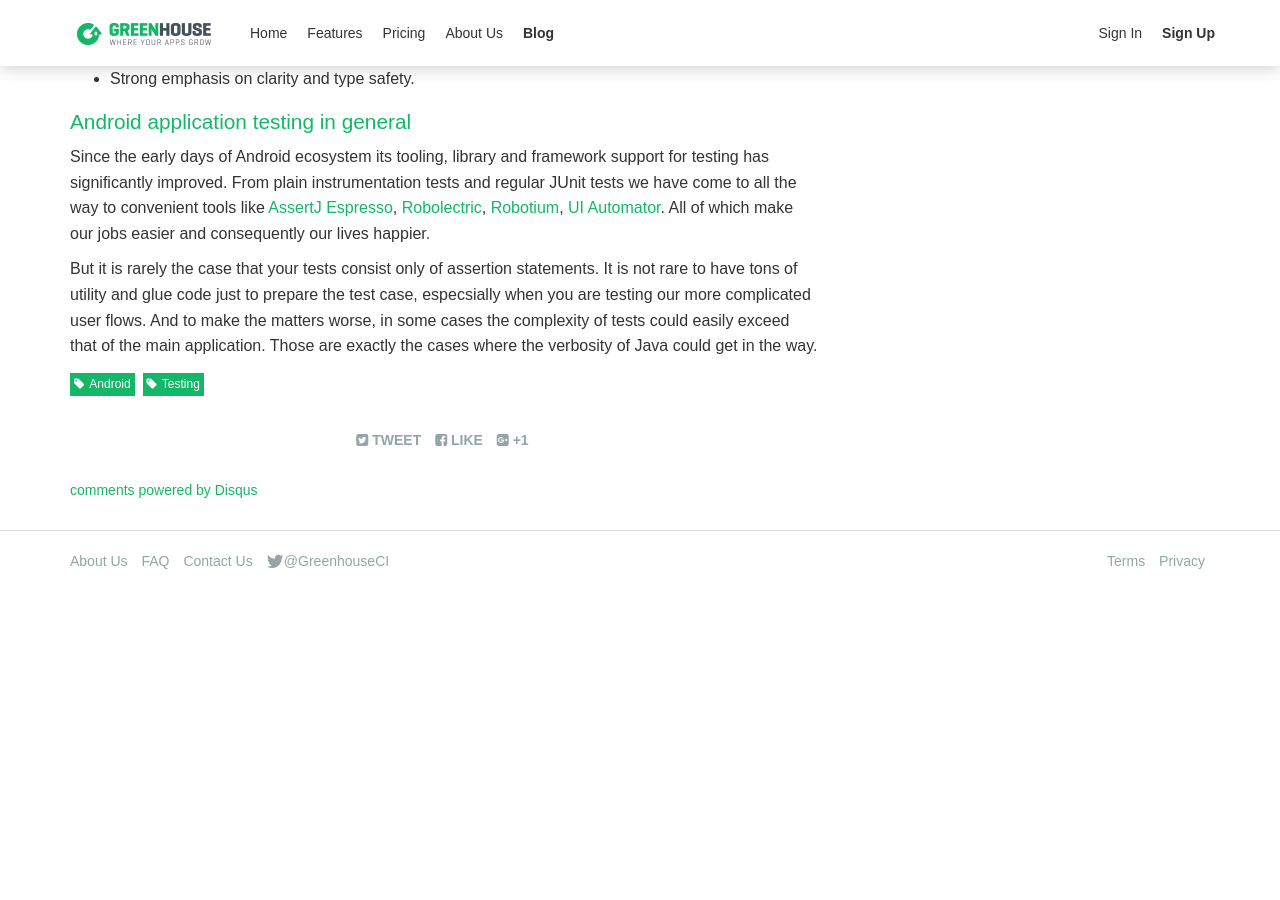
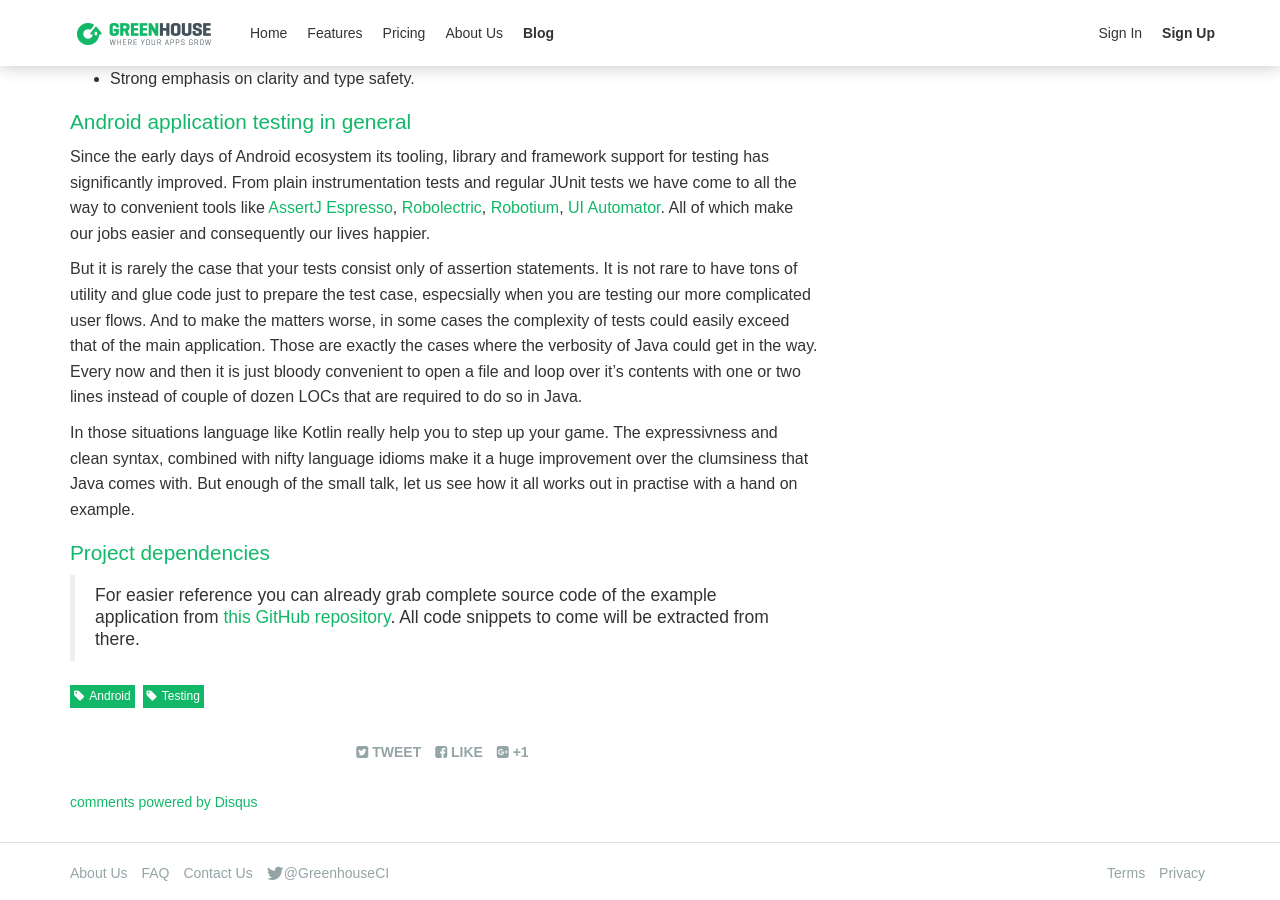
Before and after one commit to GreenhouseCI/blog.greenhouseci.com, a Jekyll site: the page built from _posts/2016-05-05-android-testing-with-kotlin.md, in a window 1280 px wide and 900 px high, scrolled down 678 px. Built offline with Jekyll 4.4.1, drawn with Linux system fonts in a browser that asks for light colours; nearby versions of some CDN libraries; comment, search, counter and statistics services are not loaded; before the commit the page ends 1279 px from its top, so only the background shows below that.

Commit message:
Minor progress on android-testing-with-kotlin blog post

```diff
--- a/_posts/2016-05-05-android-testing-with-kotlin.md
+++ b/_posts/2016-05-05-android-testing-with-kotlin.md
@@ -52,11 +52,24 @@ JUnit tests we have come to all the way to convenient tools like
 [UI Automator](https://google.github.io/android-testing-support-library/docs/uiautomator/index.html).
 All of which make our jobs easier and consequently our lives happier.
 
-But it is rarely the case that your tests consist only of assertion statements. It is not rare to have
-tons of utility and glue code just to prepare the test case, especsially when you are
-testing our more complicated user flows. And to make the matters worse, in some cases the complexity of
-tests could easily exceed that of the main application. Those are exactly the cases where the verbosity
-of Java could get in the way.
+But it is rarely the case that your tests consist only of assertion statements. It is not
+rare to have tons of utility and glue code just to prepare the test case, especsially when you
+are testing our more complicated user flows. And to make the matters worse, in some cases the
+complexity of tests could easily exceed that of the main application. Those are exactly the
+cases where the verbosity of Java could get in the way. Every now and then it is just bloody
+convenient to open a file and loop over it's contents with one or two lines instead of
+couple of dozen LOCs that are required to do so in Java.
+
+In those situations language like Kotlin really help you to step up your game. The
+expressivness and clean syntax, combined with nifty language idioms make it a huge
+improvement over the clumsiness that Java comes with. But enough of the small talk,
+let us see how it all works out in practise with a hand on example.
+
+## Project dependencies
+
+> For easier reference you can already grab complete source code of the example
+> application from [this GitHub repository](https://github.com/priitlatt/kotlin-tests).
+> All code snippets to come will be extracted from there.
 
 <!-- ## Common pitfalls/It's not all roses -->
 
```
